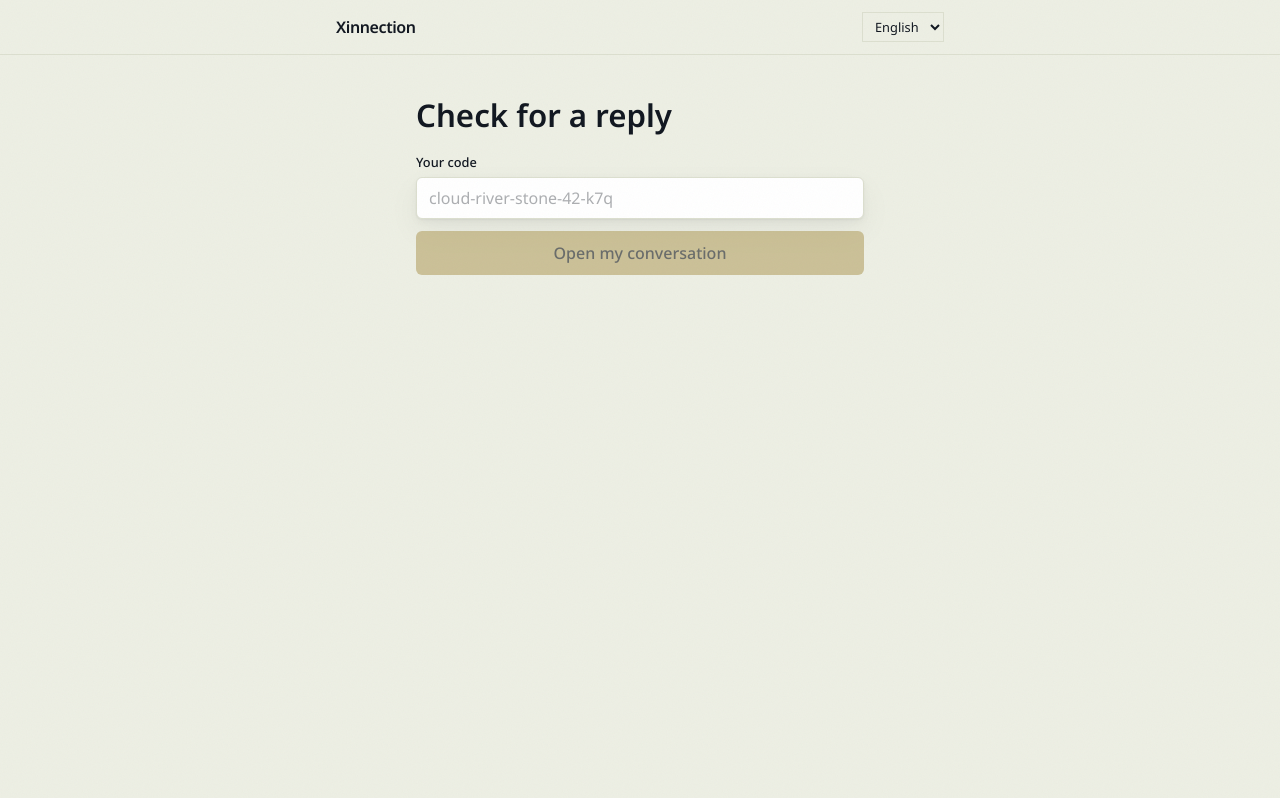
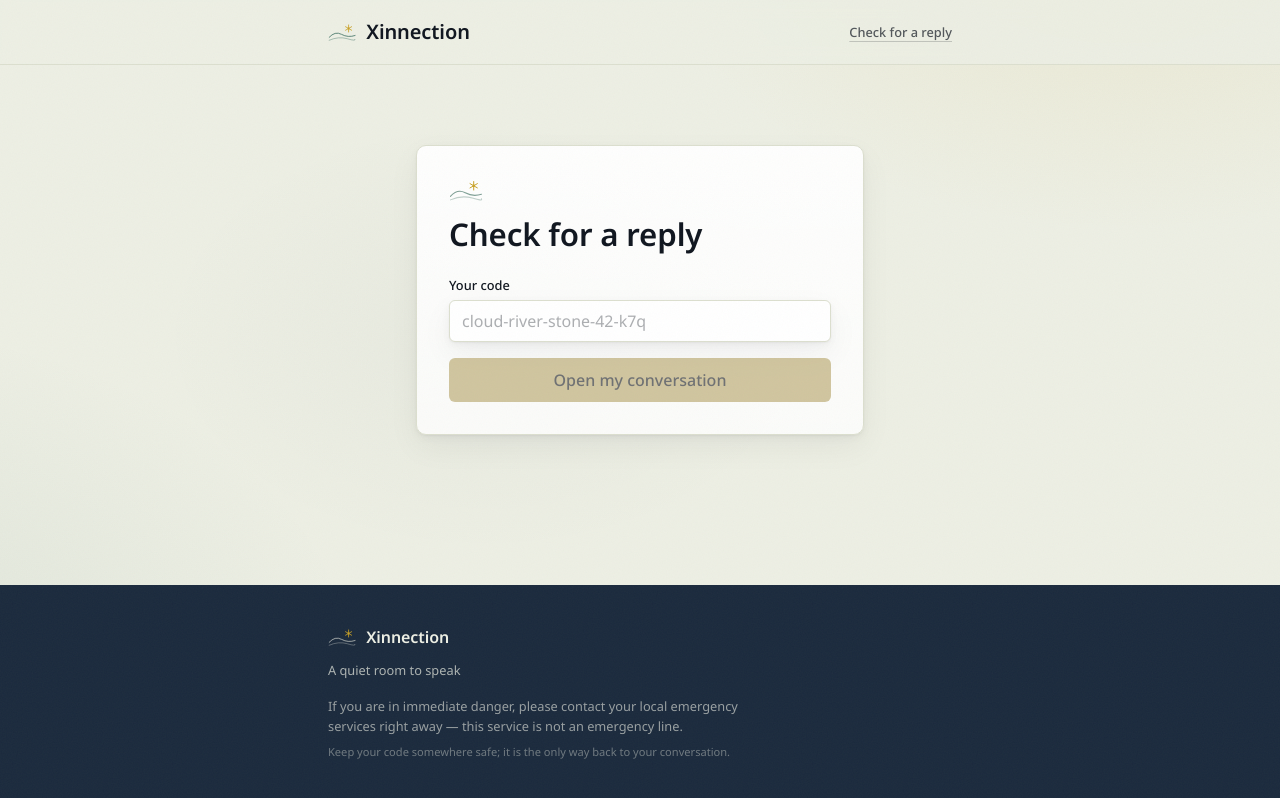
Before and after one commit to Respectus11/Xinnection, a Next.js app: page /en/thread in a window 1280 px wide. Built offline with nearby package versions, Linux system fonts and the light colour scheme.

Commit message:
feat(seeker): refresh shell and thread lookup
The seeker shell rides the atmosphere washes and grain, and the lookup form
moves onto the reworked field primitives with rest/lift elevation and ink
focus rings.

```diff
--- a/src/app/[locale]/(seeker)/layout.tsx
+++ b/src/app/[locale]/(seeker)/layout.tsx
@@ -1,23 +1,48 @@
 import { getTranslations } from "next-intl/server";
 import { Link } from "@/i18n/navigation";
-import { LanguageSwitcher } from "@/components/LanguageSwitcher";
+import { HighlandsMark } from "@/components/ui/HighlandsMark";
 
-// SeekerLayout: centered, narrow column with generous whitespace and minimal
-// chrome — the opposite of a busy dashboard, because the visitor may be in
-// distress.
+// The seeker shell: a narrow, airy reading column on mist with ambient light.
+// Chrome stays nearly invisible; the footer carries the dusk register and the
+// motif — the only dark moment on this side of the product.
 export default async function SeekerLayout({ children }: { children: React.ReactNode }) {
   const t = await getTranslations("common");
+  const tFooter = await getTranslations("footer");
+
   return (
-    <div className="min-h-screen">
-      <header className="border-b border-line">
-        <div className="mx-auto flex max-w-[640px] items-center justify-between px-4 py-3">
-          <Link href="/" className="text-base font-semibold tracking-tight text-ink no-underline">
-            {t("appName")}
+    <div className="atmosphere flex min-h-screen flex-col">
+      <header className="sticky top-0 z-30 border-b border-line bg-mist/85 backdrop-blur-sm">
+        <div className="mx-auto flex h-16 max-w-[42rem] items-center justify-between px-4 sm:px-6">
+          <Link href="/" className="flex items-center gap-2.5 text-ink no-underline">
+            <HighlandsMark variant="mark" className="h-5 w-auto text-eucalyptus" />
+            <span className="display text-lg">{t("appName")}</span>
           </Link>
-          <LanguageSwitcher />
+          <Link
+            href="/thread"
+            className="text-sm font-medium text-ink/70 underline decoration-ink/20 underline-offset-4 transition-colors duration-150 hover:text-ink hover:decoration-ink/50"
+          >
+            {t("checkReplies")}
+          </Link>
         </div>
       </header>
-      <main className="mx-auto max-w-[640px] px-4 pb-24 pt-10">{children}</main>
+
+      <main className="flex-1">
+        <div className="mx-auto max-w-[42rem] px-4 py-10 sm:px-6 sm:py-14">{children}</div>
+      </main>
+
+      <footer className="atmosphere-dusk bg-dusk text-mist">
+        <div className="mx-auto max-w-[42rem] px-4 py-10 sm:px-6">
+          <div className="flex items-center gap-2.5">
+            <HighlandsMark variant="mark" className="h-5 w-auto text-mist/70" />
+            <span className="display text-base">{t("appName")}</span>
+          </div>
+          <p className="mt-3 text-sm text-mist/70">{t("tagline")}</p>
+          <p className="mt-4 max-w-md text-sm leading-relaxed text-mist/60">
+            {tFooter("crisisNote")}
+          </p>
+          <p className="mt-2 text-xs text-mist/40">{tFooter("lookupNote")}</p>
+        </div>
+      </footer>
     </div>
   );
 }
--- a/src/app/[locale]/(seeker)/thread/ThreadLookupForm.tsx
+++ b/src/app/[locale]/(seeker)/thread/ThreadLookupForm.tsx
@@ -3,6 +3,7 @@
 import { useState } from "react";
 import { useTranslations } from "next-intl";
 import { useRouter } from "@/i18n/navigation";
+import { HighlandsMark } from "@/components/ui/HighlandsMark";
 import { Button } from "@/components/ui/Button";
 import { Input, Label } from "@/components/ui/fields";
 
@@ -12,15 +13,16 @@ export function ThreadLookupForm({ notFound = false }: { notFound?: boolean }) {
   const [code, setCode] = useState("");
 
   return (
-    <section className="mx-auto max-w-md">
-      <h1 className="text-2xl font-semibold">{t("title")}</h1>
+    <section className="card mx-auto mt-6 max-w-md p-6 sm:p-8">
+      <HighlandsMark variant="mark" className="h-6 w-auto text-eucalyptus/70" />
+      <h1 className="display mt-3 text-2xl text-ink">{t("title")}</h1>
       {notFound && (
         <p role="alert" className="mt-3 text-flag">
           {t("notFound")}
         </p>
       )}
       <form
-        className="mt-4"
+        className="mt-5"
         onSubmit={(event) => {
           event.preventDefault();
           const trimmed = code.trim();
@@ -36,7 +38,7 @@ export function ThreadLookupForm({ notFound = false }: { notFound?: boolean }) {
           autoComplete="off"
           spellCheck={false}
         />
-        <Button type="submit" variant="primary" className="mt-3 w-full" disabled={!code.trim()}>
+        <Button type="submit" variant="primary" className="mt-4 w-full" disabled={!code.trim()}>
           {t("action")}
         </Button>
       </form>
```
